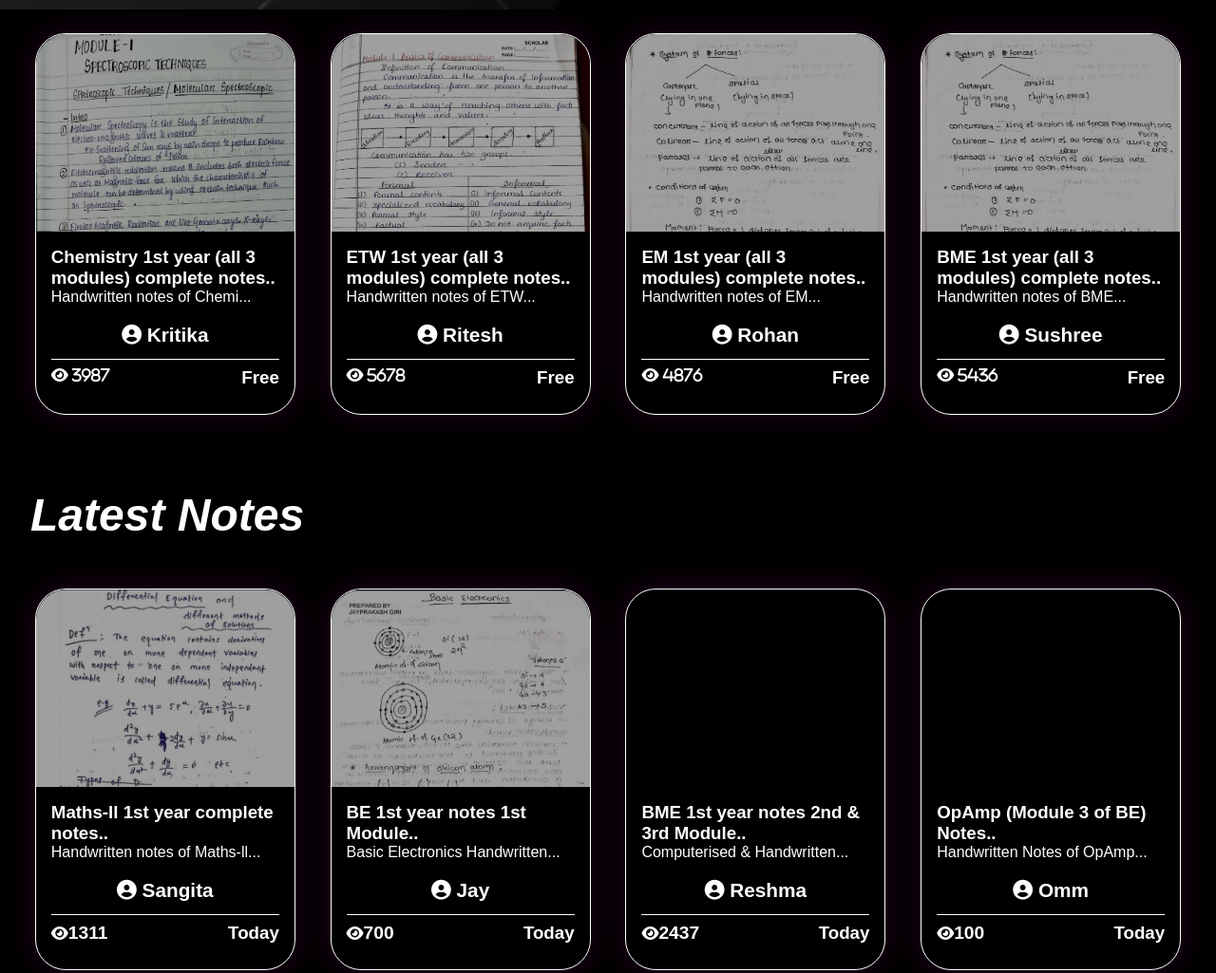
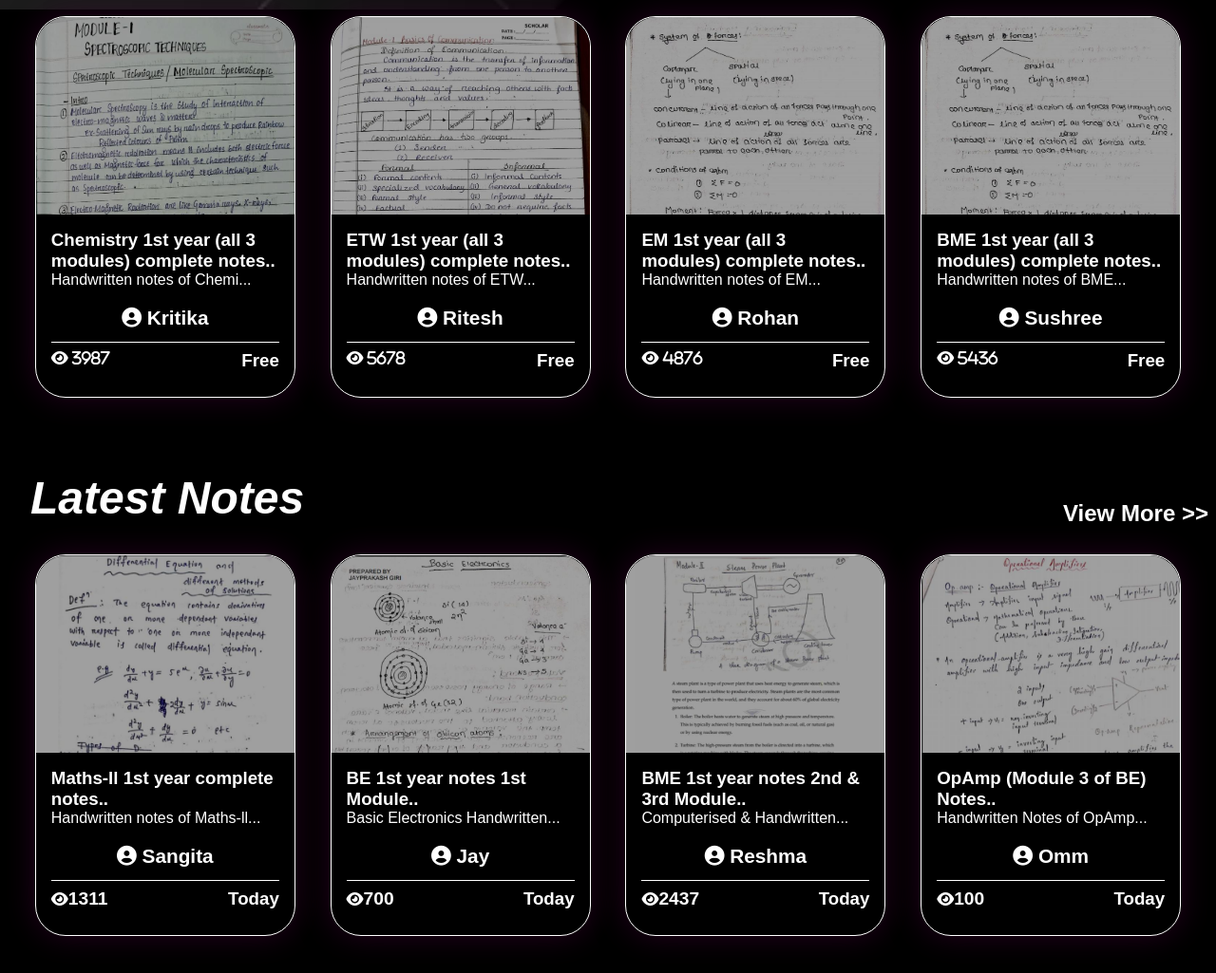
Before and after one commit to ommkar871/Demo, a plain HTML site: page index.html in a window 1280 px wide. Shown: the part 1430-2455 px from the top of the page at 95% size. Drawn offline with nearby package versions, Linux system fonts and the light colour scheme.

Commit message:
Add files via upload

```diff
--- a/NoteNest.css
+++ b/NoteNest.css
@@ -283,6 +283,27 @@ a{
 
 
 }
+.trendSrt{
+    display: flex;
+    justify-content: space-between;
+    align-items: center;
+}
+.more{
+    color:white;
+     z-index:2;
+    transform:translateY(-5rem);
+    font-size: 1.5rem;
+    font-family: "Monteserat",sans-serif;
+    font-weight: 700;
+    background-color: transparent;
+    backdrop-filter: blur(2rem);
+
+    padding:0.2rem 0.5rem;
+}
+.more:hover{
+    /* background-color: white; */
+    color:pink;
+}
 #heading{
 
     width:100vw;
@@ -303,12 +324,26 @@ a{
     font-style: italic;
 
 }
+.latestNotes{
+    display: flex;
+    justify-content: space-between;
+    align-items: center;
+}
+
 #latestImg1{
     background-image: url("mathNote.png");
     background-size: cover;
 }
 #latestImg2{
     background-image: url("BeNote.png");
+    background-size: cover;
+}
+#latestImg3{
+    background-image: url("bme2Note.png");
+    background-size: cover;
+}
+#latestImg4{
+    background-image: url("opam.png");
     background-size: cover;
 }
 .footer{
```
